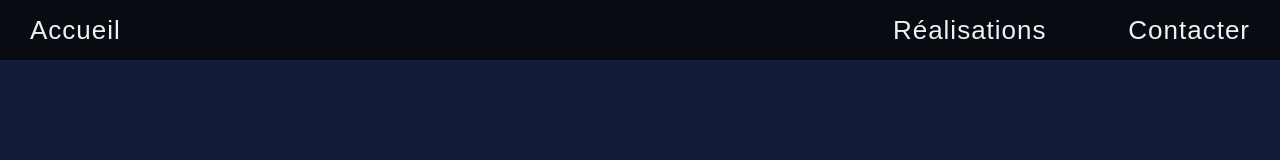
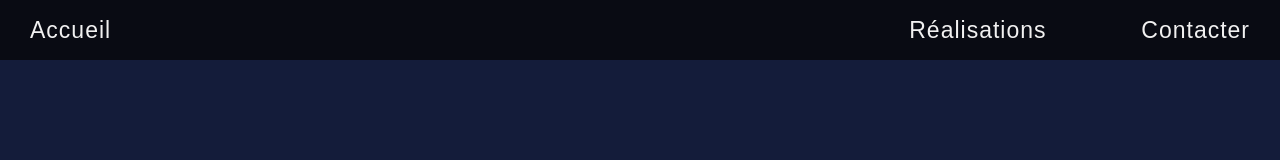
Before and after one commit to Jessy-DC/portfolio-jessy-charlot, a React (Create React App) app: page / in a window 1280 px wide. Shown: the top 160 px of the page. Built offline with nearby package versions, Linux system fonts and the light colour scheme.

Commit message:
Adjust font size

```diff
--- a/src/index.css
+++ b/src/index.css
@@ -22,7 +22,7 @@ body {
 }
 
 .navbar-items {
-  font-size: 26px;
+  font-size: 23px;
   height: 100%;
   display: flex;
   justify-content: space-between;
--- a/src/styles/navbar/navbar.scss
+++ b/src/styles/navbar/navbar.scss
@@ -11,7 +11,7 @@ $white: #f1f1f1;
 }
 
 .navbar-items {
-  font-size: 26px;
+  font-size: 23px;
   height: 100%;
   display: flex;
   justify-content: space-between;
```
